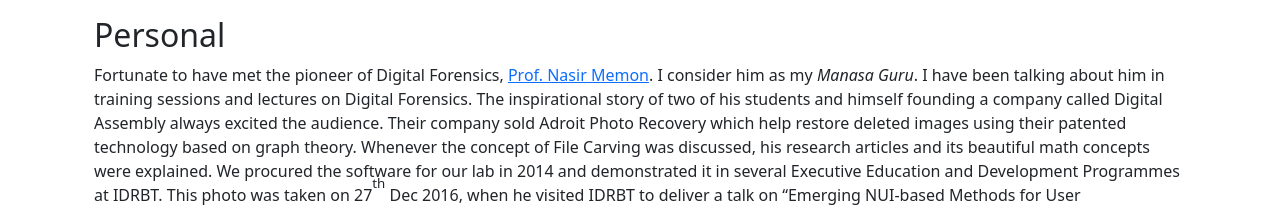
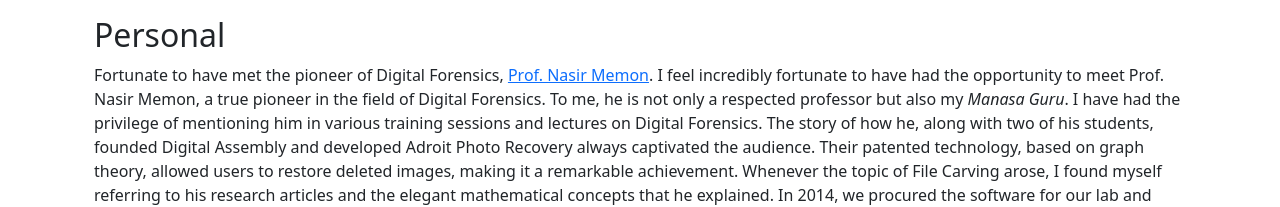
Before and after one commit to manuvt/manuvt.github.io, a plain HTML site: page index.html in a window 1280 px wide. Shown: the part 749-956 px from the top of the page. Drawn offline with nearby package versions, Linux system fonts and the light colour scheme.

Commit message:
Update index.html

```diff
--- a/index.html
+++ b/index.html
@@ -233,18 +233,13 @@
 	<div class="container mt-3">
   <h2>Personal</h2>
   <p>Fortunate to have met the pioneer of Digital Forensics, <a href="https://engineering.nyu.edu/faculty/nasir-memon">Prof. Nasir Memon</a>.
-	 I consider him as my <i>Manasa Guru</i>.
-	  I have been talking about him in training sessions and lectures on Digital Forensics.
-	  The inspirational story of two of his students and himself founding a company called Digital Assembly always excited the audience.
-	  Their company sold Adroit Photo Recovery which help restore deleted images using their patented technology based on graph theory.
-	  Whenever the concept of File Carving was discussed, his research articles and its beautiful math concepts were explained.
-	  We procured the software for our lab in 2014 and demonstrated it in several Executive Education and Development Programmes at IDRBT.
-	  This photo was taken on 27<sup>th</sup> Dec 2016, when he visited IDRBT to deliver a talk on “Emerging NUI-based Methods for User
-Authentication”.
+	I feel incredibly fortunate to have had the opportunity to meet Prof. Nasir Memon, a true pioneer in the field of Digital Forensics. To me, he is not only a respected professor but also my <i>Manasa Guru</i>.
+	  I have had the privilege of mentioning him in various training sessions and lectures on Digital Forensics.
+	  The story of how he, along with two of his students, founded Digital Assembly and developed Adroit Photo Recovery always captivated
+	  the audience. Their patented technology, based on graph theory, allowed users to restore deleted images, making it a remarkable achievement.
 
-
-
-  </p>
+Whenever the topic of File Carving arose, I found myself referring to his research articles and the elegant mathematical concepts that he explained. In 2014, we procured the software for our lab and demonstrated its effectiveness in several Executive Education and Development Programmes at IDRBT.
+The attached photo was taken on 27th Dec 2016, during Prof. Nasir Memon's visit to IDRBT. On this occasion, he delivered an enlightening talk on "Emerging NUI-based Methods for User Authentication." His insights and contributions to the field of Digital Forensics continue to inspire and influence many, including myself.</p>
   <p>My thesis advisor and <i>The Guru</i>, <a href="https://www.idrbt.ac.in/dr-b-m-mehtre/"> Prof.B.M. Mehtre</a> is seen next to Prof. Memon.
   Prof. Mehtre's seminal work on fingerprint identification led to the development of the
 		first automated fingerprint identification system in India<a href="#note1">[1]</a>,
```
